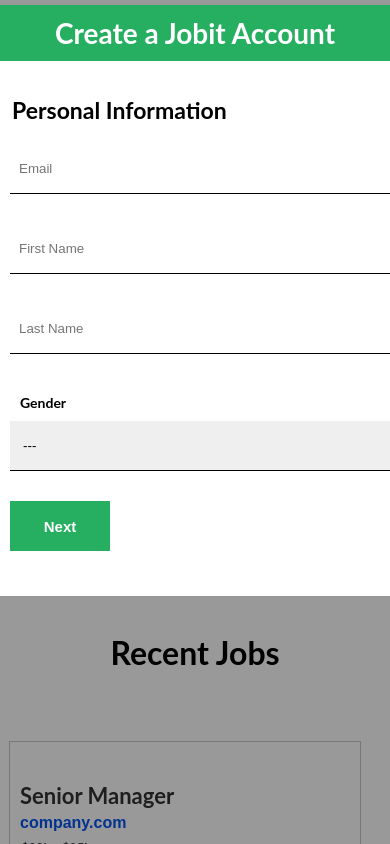
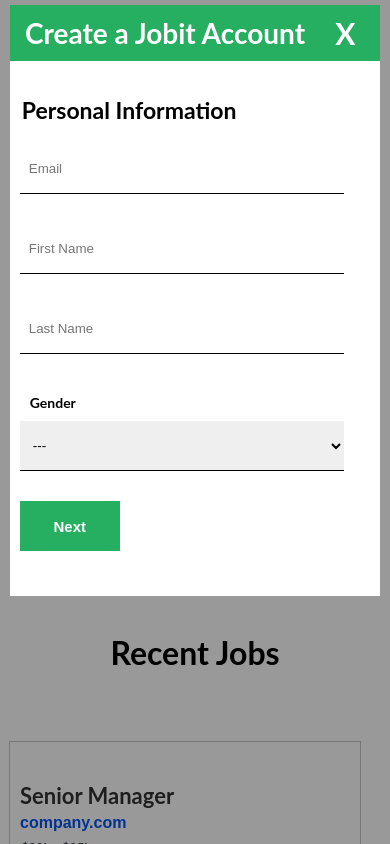
Before and after one commit to orsdev/jobit, a React (Create React App) app: page / in a window 390 px wide. Both pictures are taken after a click on the button "Sign Up". Shown: the top 844 px of the page. Built offline with nearby package versions, Linux system fonts and the light colour scheme.

Commit message:
signup form made responsive

```diff
--- a/src/assets/css/style.css
+++ b/src/assets/css/style.css
@@ -379,6 +379,7 @@
   margin: auto;
   margin-top: 5px;
   z-index: 30;
+  overflow-y: scroll;
 }
 .signup__header {
   color: #ffffff;
@@ -664,6 +665,10 @@
   .hero__body {
     width: 90%;
   }
+
+  .signup {
+    width: 95%;
+  }
 }
 @media (max-width: 420px) {
   .jobs__board-item {
--- a/src/assets/sass/component/_responsive.scss
+++ b/src/assets/sass/component/_responsive.scss
@@ -170,6 +170,10 @@
          width: 90%;
       }
    }
+
+   .signup {
+      width: 95%;
+   }
 }
 
 @media (max-width: 420px) {
--- a/src/assets/sass/component/_signup.scss
+++ b/src/assets/sass/component/_signup.scss
@@ -4,6 +4,7 @@
    margin: auto;
    margin-top: 5px;
    z-index: 30;
+   overflow-y: scroll;
 
    &__header {
       color: $white;
```
